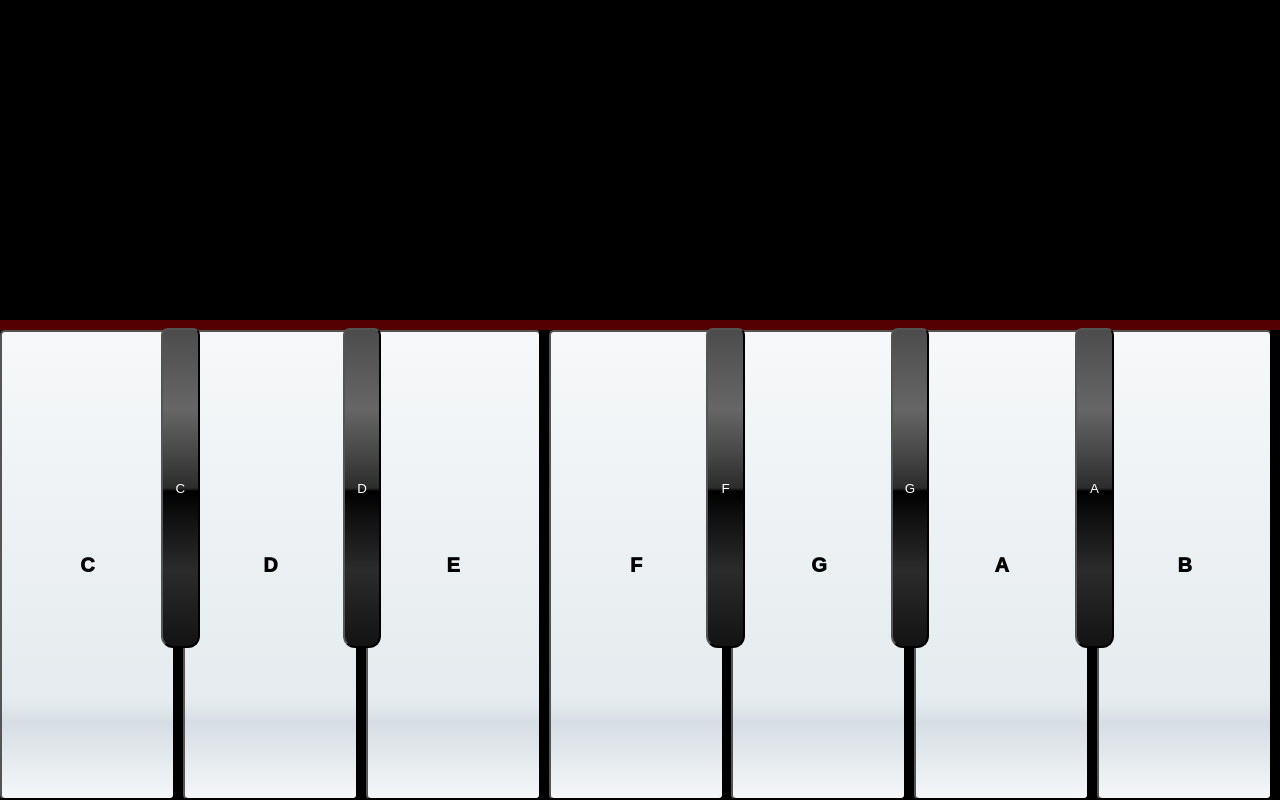
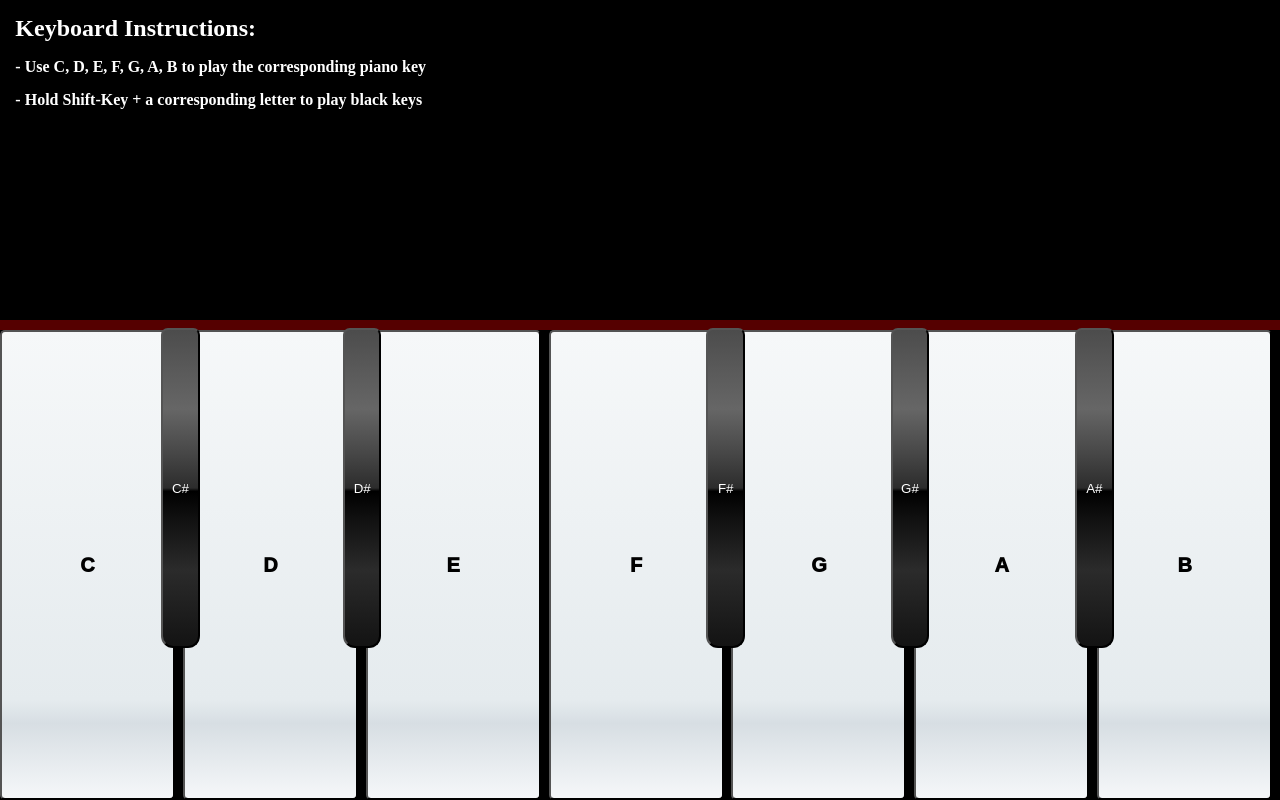
Before and after one commit to dualcorebrain/Javascript-Piano, a plain HTML site: page index.html in a window 1280 px wide. Drawn offline with Linux system fonts and the light colour scheme.

Commit message:
Added Instructions | Updated README | Removed unnecessary sounds

```diff
--- a/index.html
+++ b/index.html
@@ -50,27 +50,27 @@
     <div class="black-keys">
 
         <div data-key="49" class="key">
-            <button class="sound black" id="c4-sharp">C</button>
+            <button class="sound black" id="c4-sharp">C#</button>
             <kbd>C</kbd>
         </div>
 
         <div data-key="50" class="key">
-            <button class="sound black" id="d4-sharp">D</button>
+            <button class="sound black" id="d4-sharp">D#</button>
             <kbd>D</kbd>
         </div>
 
         <div data-key="51" class="key">
-            <button class="sound black" id="f4-sharp">F</button>
+            <button class="sound black" id="f4-sharp">F#</button>
             <kbd>F</kbd>
         </div>
 
         <div data-key="52" class="key">
-            <button class="sound black" id="g4-sharp">G</button>
+            <button class="sound black" id="g4-sharp">G#</button>
             <kbd>G</kbd>
         </div>
 
         <div data-key="53" class="key">
-            <button class="sound black" id="a4-sharp">A</button>
+            <button class="sound black" id="a4-sharp">A#</button>
             <kbd>A</kbd>
         </div>
 
@@ -92,6 +92,11 @@
     <audio data-key= "52" src="sounds/G4-sharp.wav"></audio>
     <audio data-key= "53" src="sounds/A4-sharp.wav"></audio>
 
+    <div id="instructions-container">
+        <h2 id="text">Keyboard Instructions: </h2>
+        <h4 id="text">- Use C, D, E, F, G, A, B to play the corresponding piano key<h4>
+        <h4 id="text">- Hold Shift-Key + a corresponding letter to play black keys<h4>
+    </div>
 </body>
 
 <footer>
--- a/style.css
+++ b/style.css
@@ -125,3 +125,27 @@ kbd{
     position: relative;
     right: 21%;
 }
+
+
+
+/*INSTRUCTIONS*/
+
+#instructions-container{
+    z-index: 2;
+    background: black;
+    position: relative;
+    bottom: 100%;
+    width: 40%;
+}
+
+h2, h4{
+    color: rgb(255, 255, 255);
+}
+
+h2{
+    margin: 3%;
+}
+
+h4{
+    margin: 3% 3%;
+}
```
Also changed, not shown: 1 other file.
